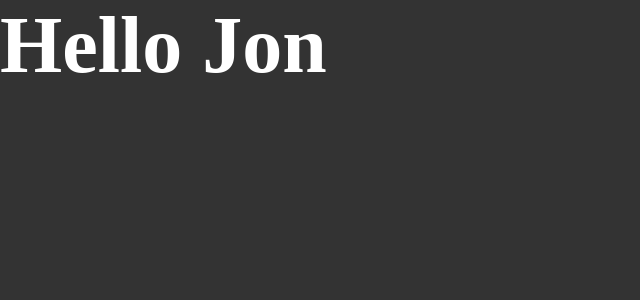
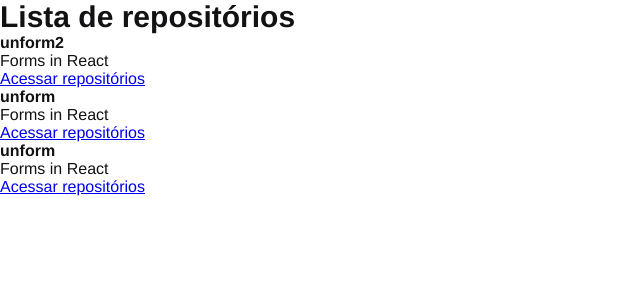
Before and after one commit to TrellixVulnTeam/01-github-explorer_O3J5, a React app: page / in a window 1280 px wide. Shown: the top 300 px of the page, without its empty margins (0-640 px from the left). Built offline with nearby package versions, Linux system fonts and the light colour scheme.

Commit message:
class 2.1

```diff
--- a/src/App.jsx
+++ b/src/App.jsx
@@ -1,6 +1,9 @@
+
+
+import {RepositoryList}  from './components/RepositoryList';
 import './styles/global.scss';
 
 export function App() {
 
-  return <h1>Hello Jon</h1>
+  return <RepositoryList />
 };
--- /dev/null
+++ b/src/components/RepositoryList.jsx
@@ -0,0 +1,36 @@
+
+const repositoryName = 'unform2'
+
+export function RepositoryList() {
+  return (
+    <section className = "repository-list">
+      <h1>Lista de repositórios</h1>
+      <ul>
+        <li>
+          <strong>{repositoryName}</strong>
+          <p>Forms in React</p>
+
+          <a href="#">
+              Acessar repositórios
+          </a>
+        </li>
+        <li>
+          <strong>unform</strong>
+          <p>Forms in React</p>
+
+          <a href="#">
+              Acessar repositórios
+          </a>
+        </li>
+        <li>
+          <strong>unform</strong>
+          <p>Forms in React</p>
+
+          <a href="#">
+              Acessar repositórios
+          </a>
+        </li>
+      </ul>
+    </section>
+  )
+}
--- a/src/styles/global.scss
+++ b/src/styles/global.scss
@@ -5,11 +5,10 @@
 }
 
 body {
-  background: #333;
-  color: #FFF;
-  font: Arial, Helvetica, sans-serif;
+  color: #121214;
+  font: 16px "Helvetica Neue", Arial, sans-serif;
 
   h1 {
-    font-size: 80px;
+    font-size: 30px;
   }
 }
```
